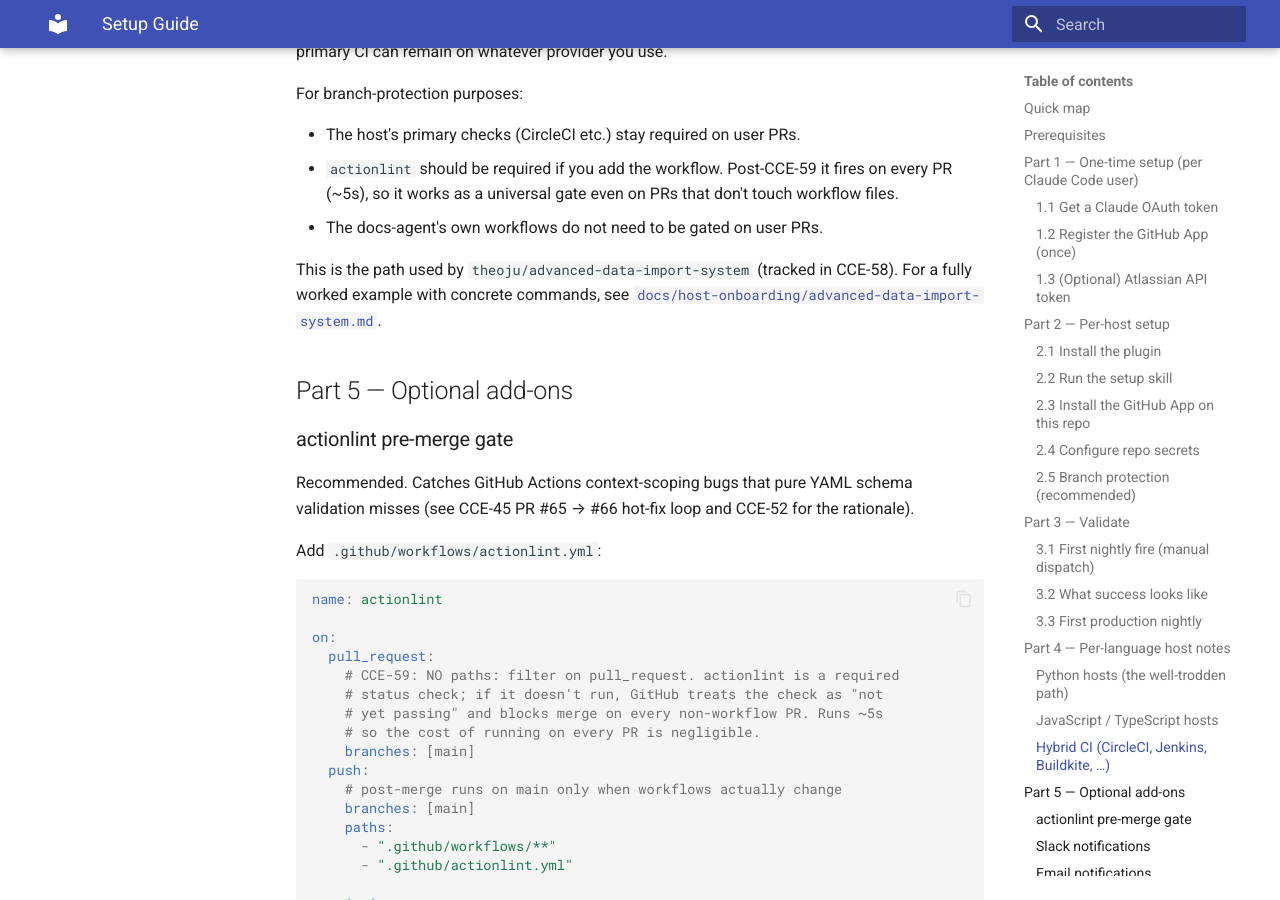
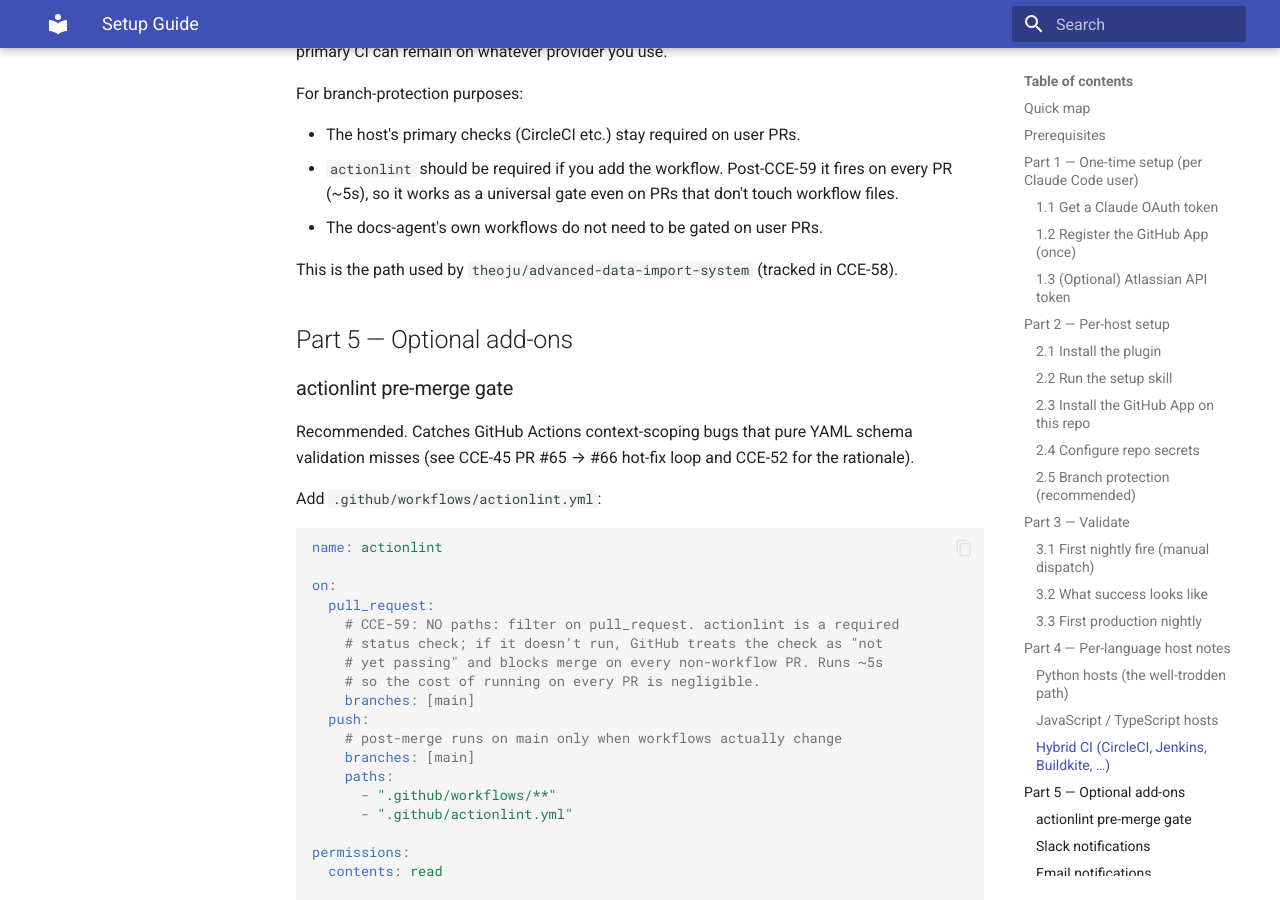
Before and after one commit to theoju/engineering-docs-agent, an MkDocs documentation site: the page built from docs/site-src/setup-guide.md, in a window 1280 px wide and 900 px high, scrolled down 7092 px. Built offline with MkDocs 1.6.1 and Material for MkDocs 9.7.7, drawn with Linux system fonts in a browser that asks for light colours.

Commit message:
fix(CCE-58): drop out-of-tree link from published setup guide
mkdocs strict-mode aborted the build with:
  Doc file 'setup-guide.md' contains a link
  '../host-onboarding/advanced-data-import-system.md',
  but the target is not found among documentation files.

`docs/host-onboarding/` was intentionally placed outside docs_dir
(docs/site-src/) by this PR's plan rationale — the runbook is a
developer-facing artifact, not a published page. Linking to it from
the published guide violated that intent and broke mkdocs strict.

This drop preserves the runbook's intended audience separation:
contributors find it via repo tree (docs/host-onboarding/), public
docs site keeps its closed-set link graph.

Co-Authored-By: Claude Opus 4.7 (1M context) <noreply@anthropic.com>

```diff
--- a/docs/site-src/setup-guide.md
+++ b/docs/site-src/setup-guide.md
@@ -222,7 +222,7 @@ For branch-protection purposes:
 - `actionlint` should be required if you add the workflow. Post-CCE-59 it fires on every PR (~5s), so it works as a universal gate even on PRs that don't touch workflow files.
 - The docs-agent's own workflows do not need to be gated on user PRs.
 
-This is the path used by `theoju/advanced-data-import-system` (tracked in CCE-58). For a fully worked example with concrete commands, see [`docs/host-onboarding/advanced-data-import-system.md`](../host-onboarding/advanced-data-import-system.md).
+This is the path used by `theoju/advanced-data-import-system` (tracked in CCE-58).
 
 ## Part 5 — Optional add-ons
 
```
